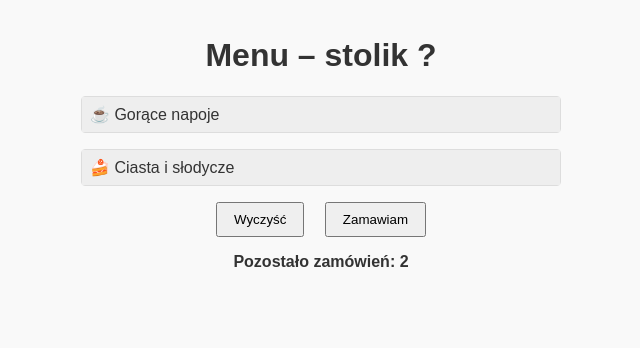
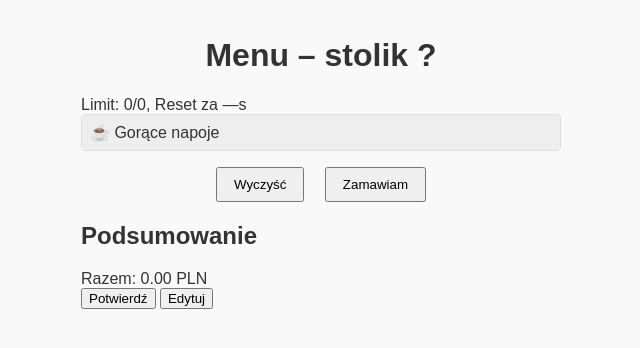
Before and after one commit to PixelZoneInfra/coworkMenu, a Flask app: page /menu.html in a window 1280 px wide. Shown: the top 348 px of the page, without its empty margins (319-959 px from the left). Run offline with Flask 3, Linux system fonts and the light colour scheme.

Commit message:
Update menu.html

```diff
--- a/templates/menu.html
+++ b/templates/menu.html
@@ -3,73 +3,49 @@
 <head>
   <meta charset="UTF-8">
   <meta name="viewport" content="width=device-width,initial-scale=1">
-  <title>Restauracja – Menu</title>
-  <link rel="stylesheet" href="{{ url_for('static', filename='style.css') }}">
+  <title>Menu – stolik <span id="deskNum"></span></title>
+  <link rel="stylesheet" href="{{ url_for('static',filename='style.css') }}">
 </head>
 <body>
   <div class="container">
     <h1>Menu – stolik <span id="deskNum"></span></h1>
+    <div id="limitBar">
+      Limit: <span id="used">0</span>/<span id="limit">0</span>,
+      Reset za <span id="timer">—</span>s
+    </div>
 
-    <!-- Kategorie -->
+    <!-- Przykładowa kategoria -->
     <div class="category">
       <div class="category-header">☕ Gorące napoje</div>
       <div class="category-items">
-        <div class="item">
-          <div class="item-name">Kawa</div>
+        <div class="item" data-name="Caffe Latte M" data-price="12.90">
+          <div class="item-name">Caffe Latte M</div>
           <div class="qty-controls">
             <button class="dec">–</button>
             <input type="number" class="qty" min="0" max="20" value="0">
             <button class="inc">+</button>
           </div>
+          <div class="item-price">12.90 PLN</div>
         </div>
-        <div class="item">
-          <div class="item-name">Herbata</div>
-          <div class="qty-controls">
-            <button class="dec">–</button>
-            <input type="number" class="qty" min="0" max="20" value="0">
-            <button class="inc">+</button>
-          </div>
-        </div>
+        <!-- dodaj kolejne items analogicznie -->
       </div>
     </div>
 
-    <div class="category">
-      <div class="category-header">🍰 Ciasta i słodycze</div>
-      <div class="category-items">
-        <div class="item">
-          <div class="item-name">Sernik</div>
-          <div class="qty-controls">
-            <button class="dec">–</button>
-            <input type="number" class="qty" min="0" max="20" value="0">
-            <button class="inc">+</button>
-          </div>
-        </div>
-        <!-- dodaj inne pozycje analogicznie -->
-      </div>
-    </div>
-
-    <!-- Sterowanie -->
+    <!-- Akcje -->
     <div class="actions">
       <button id="clearAll">Wyczyść</button>
       <button id="orderBtn">Zamawiam</button>
     </div>
 
-    <!-- Modal podsumowania -->
-    <div id="summaryModal">
-      <div id="summaryContent">
-        <h2>Podsumowanie zamówienia</h2>
-        <div id="summaryList"></div>
-        <div class="modal-actions">
-          <button id="editBtn">Edytuj</button>
-          <button id="confirmBtn">Potwierdź</button>
-        </div>
-      </div>
+    <!-- Podsumowanie -->
+    <div id="summary" class="hidden">
+      <h2>Podsumowanie</h2>
+      <div id="summaryList"></div>
+      <div class="summary-total">Razem: <span id="summarySum">0.00</span> PLN</div>
+      <button id="confirmBtn">Potwierdź</button>
+      <button id="editBtn">Edytuj</button>
     </div>
-
-    <!-- Info limitu -->
-    <p id="limitInfo"></p>
   </div>
-
-  <script src="{{ url_for('static', filename='script-menu.js') }}"></script>
+  <script src="{{ url_for('static',filename='script-menu.js') }}"></script>
 </body>
 </html>
```
